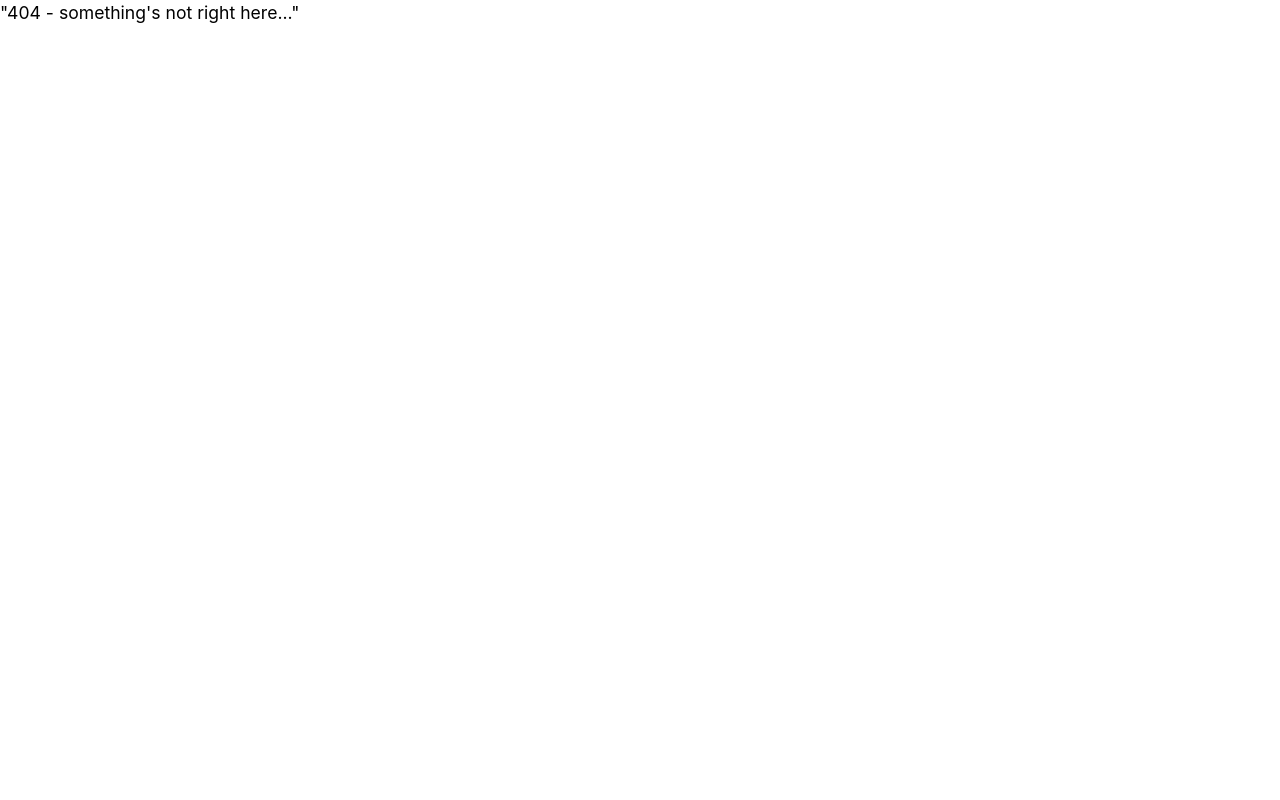
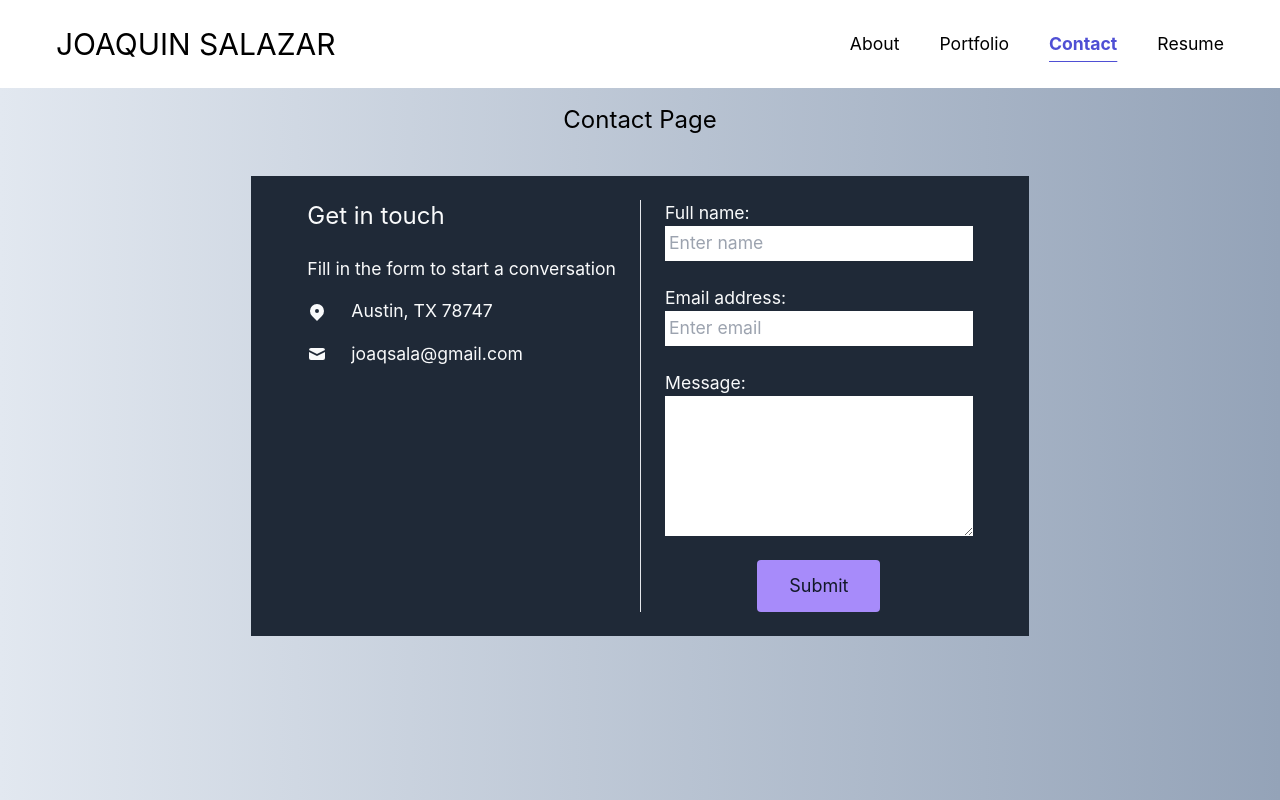
Before and after one commit to joaqsala/Portfolio-React, a React (Create React App) app: page /Portfolio-React/contact in a window 1280 px wide. Before the commit this address had no page. Shown: the top 800 px of the page. Built offline with nearby package versions, Linux system fonts and the light colour scheme.

Commit message:
corrected path

```diff
--- a/src/App.js
+++ b/src/App.js
@@ -8,11 +8,11 @@ import Contact from './pages/Contact';
 // import Home from './pages/Home';
 import Portfolio from './pages/Portfolio';
 import Resume from './pages/Resume';
-import NotFound from './pages/NotFound';
+// import NotFound from './pages/NotFound';
 
 function App() {
     return (
-        <BrowserRouter>
+        <BrowserRouter basename="/Portfolio-React">
             <Routes>
                 <Route path="/" element={<Layout />}>
                     {/* <Route index element={<Home />} /> */}
@@ -21,7 +21,7 @@ function App() {
                     <Route path="/portfolio" element={<Portfolio />} />
                     <Route path="/resume" element={<Resume />} />
                 </Route>
-                <Route path="*" element={<NotFound />} />
+                {/* <Route path="*" element={<NotFound />} /> */}
             </Routes>
         </BrowserRouter>
     );
--- a/src/components/Header.js
+++ b/src/components/Header.js
@@ -7,7 +7,7 @@ function Header() {
     <nav className="header h-12 m-5 flex items-center">
       <div className="container mx-auto flex flex-col sm:flex-row justify-between items-center">
         <div className="logo text-3xl ml-5 mb-2 sm:mb-0">
-          JOAQSALA
+          JOAQUIN SALAZAR
         </div>
       </div>
       <Navigation />
```
Also changed, not shown: 11 other files (tests, documents, lock files or other folders).
